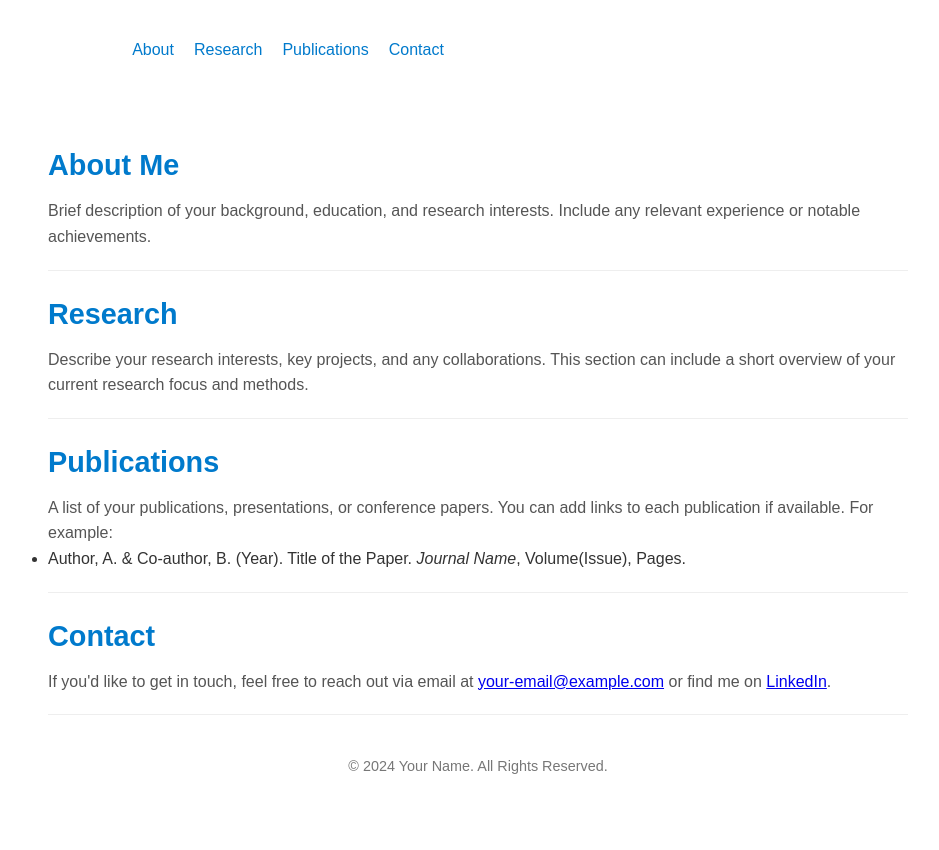
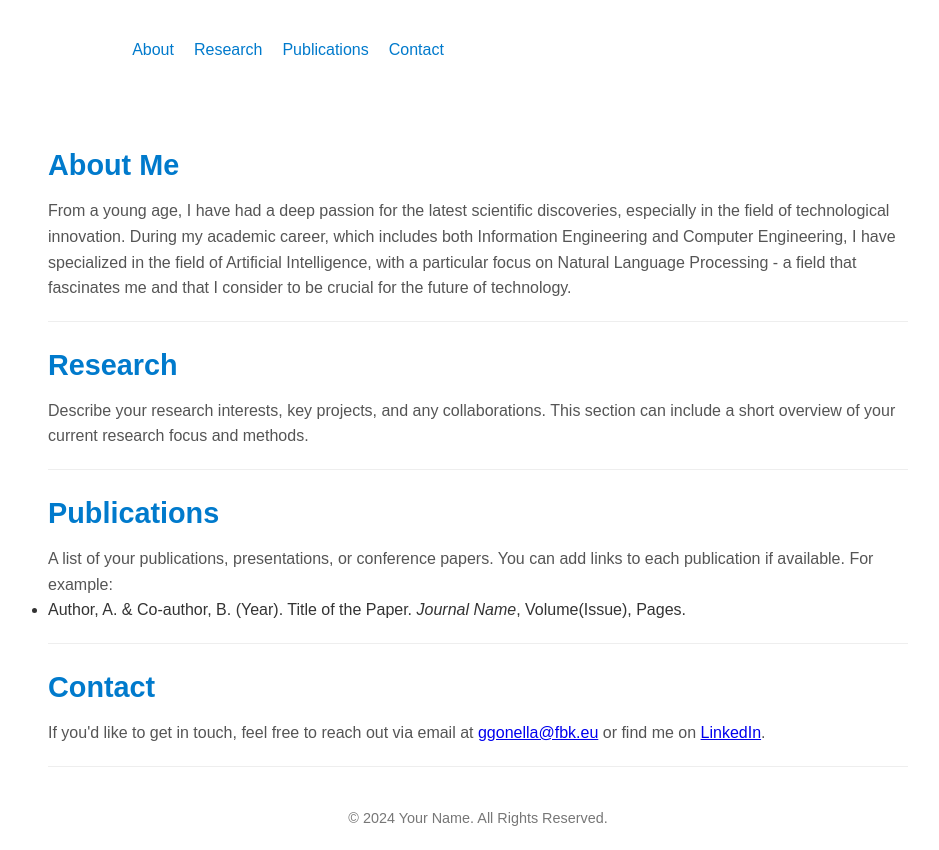
Before and after one commit to giacomogonella/giacomogonella.github.io, a plain HTML site: page index.html in a window 1280 px wide. Shown: the part 138-988 px from the top of the page, without its empty margins (162-1101 px from the left). Before the commit the page ends 936 px from the top, so only its background shows below. Drawn offline with Linux system fonts and the light colour scheme.

Commit message:
Update index.html

```diff
--- a/index.html
+++ b/index.html
@@ -112,7 +112,7 @@
         <!-- About Section -->
         <section id="about">
             <h2>About Me</h2>
-            <p>Brief description of your background, education, and research interests. Include any relevant experience or notable achievements.</p>
+            <p>From a young age, I have had a deep passion for the latest scientific discoveries, especially in the field of technological innovation. During my academic career, which includes both Information Engineering and Computer Engineering, I have specialized in the field of Artificial Intelligence, with a particular focus on Natural Language Processing - a field that fascinates me and that I consider to be crucial for the future of technology.</p>
         </section>
 
         <!-- Research Section -->
@@ -134,7 +134,7 @@
         <!-- Contact Section -->
         <section id="contact">
             <h2>Contact</h2>
-            <p>If you'd like to get in touch, feel free to reach out via email at <a href="mailto:your-email@example.com">your-email@example.com</a> or find me on <a href="https://www.linkedin.com/in/yourprofile">LinkedIn</a>.</p>
+            <p>If you'd like to get in touch, feel free to reach out via email at <a href="mailto:ggonella@fbk.eu">ggonella@fbk.eu</a> or find me on <a href="https://www.linkedin.com/in/giacomogonella">LinkedIn</a>.</p>
         </section>
     </main>
 
```
